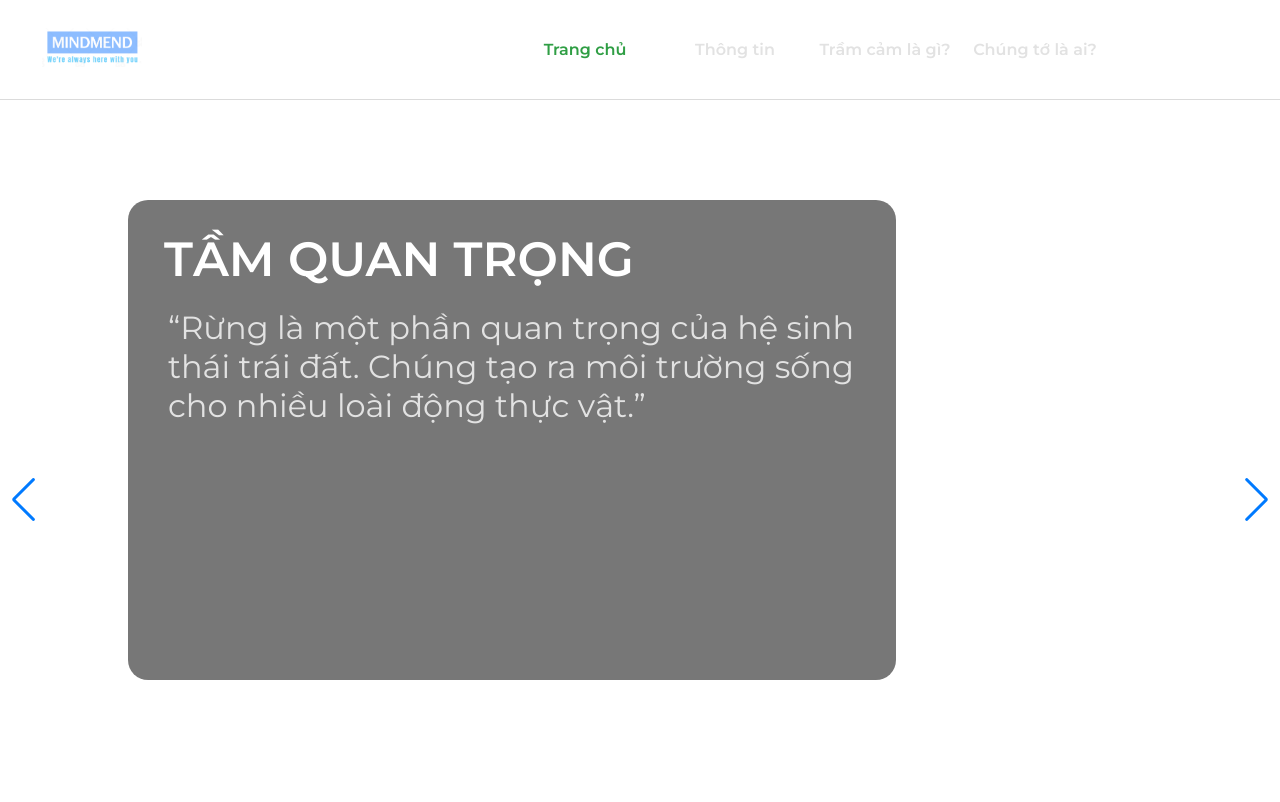
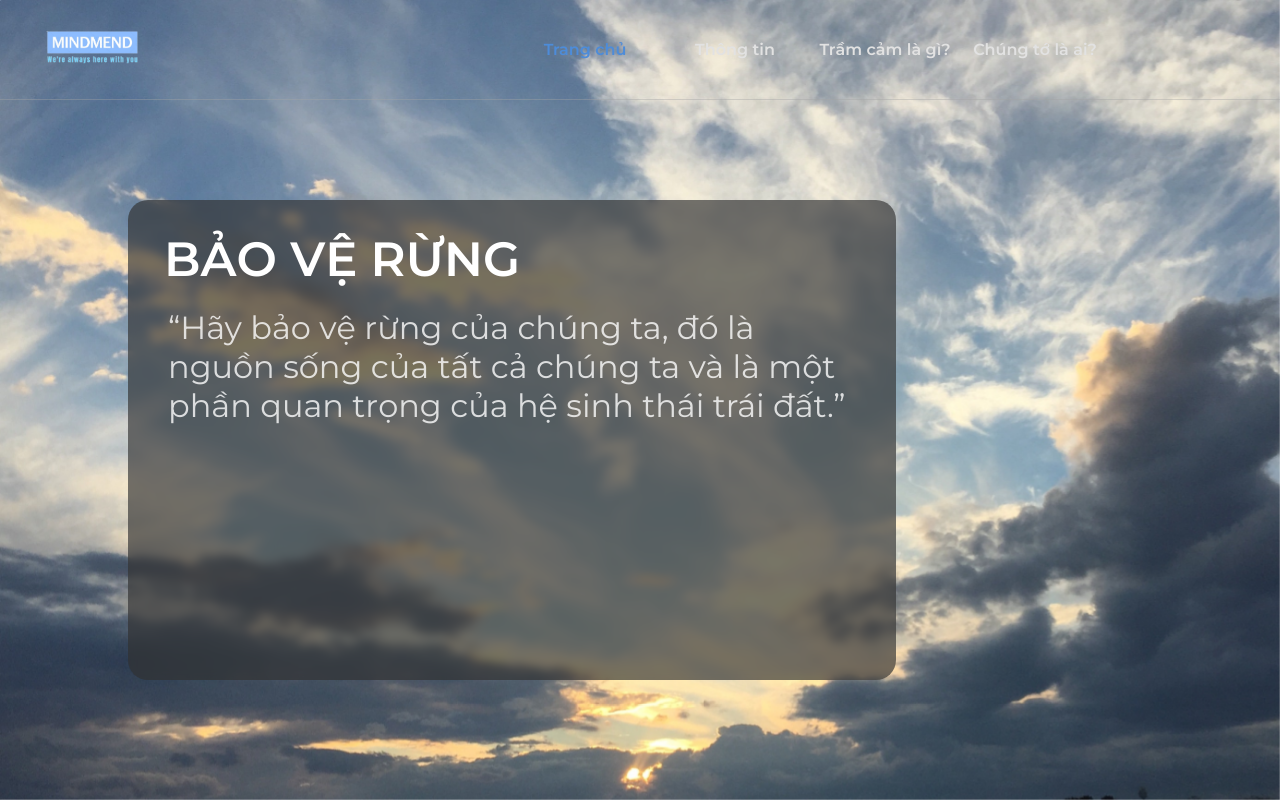
Before and after one commit to bobaonhan123/mind-mend, a React (Create React App) app: page / in a window 1280 px wide. Shown: the top 802 px of the page. Built offline with nearby package versions, Linux system fonts and the light colour scheme.

Commit message:
updated project structure

```diff
--- a/src/App.js
+++ b/src/App.js
@@ -5,7 +5,7 @@ import Footer from './Components/Footer';
 import MainPage from './Components/Pages/MainPage';
 import AboutUs from './Components/Pages/AboutUs';
 import News from './Components/Pages/News';
-import Report from './Components/Pages/Report';
+import WhatIsDepression from './Components/Pages/WhatIsDepression';
 
 function App() {
   return (
@@ -14,7 +14,7 @@ function App() {
       <Routes>
         <Route path='/' element={<MainPage />} />
         <Route path='/News' element={<News />} />
-        <Route path='/Report' element={<Report />} />
+        <Route path='/what-is-depression' element={<WhatIsDepression />} />
         <Route path='/about-us' element={<AboutUs />} />
       </Routes>
       <Footer />
--- a/src/Assets/CSS/Header.css
+++ b/src/Assets/CSS/Header.css
@@ -56,11 +56,11 @@ html,body{ scroll-behavior: smooth}
 .Header .navbar > li:hover a,
 .Header .navbar > li a.curr-page,
 .Header .mobile-nav > li a.curr-page {
-  color: #2f9e44;
+  color: #4d8cd9;
 }
 
 .Header .mobile-nav > li a.curr-page {
-  background-color: #01ff302b;
+  background-color: #8fbcf233;
   border-radius: 10px;
 }
 
--- a/src/Assets/CSS/MainPage.css
+++ b/src/Assets/CSS/MainPage.css
@@ -9,7 +9,7 @@
 .intro-img {
   height: 100vh;
   width: 100%;
-  /* background: url("../Img/BackgroundPage1-1.jpg"); */
+  background: url("../Img/Background/Mainpage-background-1.jpg");
   background-size: cover;
   position: fixed;
   top: 0;
--- a/src/Components/Header.js
+++ b/src/Components/Header.js
@@ -38,7 +38,7 @@ function Header() {
     window.location.pathname.includes("/News") ? "curr-page" : ""
   );
   const [link3, setLink3] = useState(
-    window.location.pathname.includes("/Report") ? "curr-page" : ""
+    window.location.pathname.includes("/what-is-depression") ? "curr-page" : ""
   );
   const [link4, setLink4] = useState(
     window.location.pathname.includes("/about-us") ? "curr-page" : ""
@@ -46,7 +46,7 @@ function Header() {
   useEffect(() => {
     setLink1("/" === window.location.pathname ? "curr-page" : "");
     setLink2(window.location.pathname.includes("/News") ? "curr-page" : "");
-    setLink3(window.location.pathname.includes("/Report") ? "curr-page" : "");
+    setLink3(window.location.pathname.includes("/what-is-depression") ? "curr-page" : "");
     setLink4(window.location.pathname.includes("/about-us") ? "curr-page" : "");
     window.scrollTo(0,0);
   }, [CurrLink]);
@@ -67,7 +67,7 @@ function Header() {
           </Link>
         </li>
         <li key="3">
-          <Link to="/Report" className={link3}>
+          <Link to="/what-is-depression" className={link3}>
             Trầm cảm là gì?
           </Link>
         </li>
@@ -90,7 +90,7 @@ function Header() {
           </Link>
         </li>
         <li key="3" onClick={handleBar}>
-          <Link to="/Report" className={link3}>
+          <Link to="/what-is-depression" className={link3}>
             Trầm cảm là gì?
           </Link>
         </li>
--- a/src/Components/Pages/MainPage.js
+++ b/src/Components/Pages/MainPage.js
@@ -1,8 +1,5 @@
 import {memo} from 'react'
-import { useState, useRef } from 'react';
 import { Link } from 'react-router-dom';
-import { Swiper, SwiperSlide } from 'swiper/react';
-import 'swiper/swiper-bundle.min.css';
 
 import '../../Assets/CSS/MainPage.css';
 import SwiperCore, { Navigation, Pagination, Autoplay } from 'swiper';
@@ -10,42 +7,16 @@ import SwiperCore, { Navigation, Pagination, Autoplay } from 'swiper';
 SwiperCore.use([Navigation, Pagination,Autoplay]);
 
 function MainPage() {
-  const swiper = useRef(null);
-  const [activeIndex, setActiveIndex] = useState(0);
-  const handleSlideChange = (swiper) => {
-    setActiveIndex(swiper.realIndex);
-  };
+
   return (
     <div className="main-page">
-      <div className={activeIndex === 1 ? 'intro-img intro-img2' : 'intro-img'}></div>
-      <Swiper
-        ref={swiper}
-        spaceBetween={50}
-        slidesPerView={1}
-        navigation
-        pagination={{ clickable: true }}
-        loop
-        autoplay={{ delay: 5000 }}
-        direction='horizontal'
-        onSlideChange={handleSlideChange}
-      >
-        <SwiperSlide>
+          <div className='intro-img'></div>
           <div className='intro-page'>
             <div className='intro-contentpane'>
               <h1>Bảo vệ rừng</h1>
               <p>“Hãy bảo vệ rừng của chúng ta, đó là nguồn sống của tất cả chúng ta và là một phần quan trọng của hệ sinh thái trái đất.”</p>
             </div>
           </div>
-        </SwiperSlide>
-        <SwiperSlide>
-          <div className='intro-page'>
-            <div className='intro-contentpane'>
-              <h1>Tầm quan trọng</h1>
-              <p>“Rừng là một phần quan trọng của hệ sinh thái trái đất. Chúng tạo ra môi trường sống cho nhiều loài động thực vật.”</p>
-            </div>
-          </div>
-        </SwiperSlide>
-      </Swiper>
 
       <div className='prevention-page'>
         <div className='prevention-content-pane'>
--- a/src/Components/Pages/Report.js
+++ b/src/Components/Pages/WhatIsDepression.js
@@ -1,6 +1,6 @@
 import React from 'react';
 import { useInView } from 'react-intersection-observer';
-import '../../Assets/CSS/Report.css';
+import '../../Assets/CSS/WhatIsDepression.css';
 
 const AnimatedLeftToRight = ({ children }) => {
   const [ref, inView] = useInView({
@@ -39,7 +39,7 @@ const AnimatedBottomToTop = ({ children }) => {
   );
 };
 
-const Report = () => {
+const WhatIsDepression = () => {
     return (
       <div>
         <div className="report" >
@@ -94,4 +94,4 @@ const Report = () => {
     )
 }
 
-export default Report
+export default WhatIsDepression
```
Also changed, not shown: public/PublicAssets/Img/logo.png, src/Assets/CSS/WhatIsDepression.css (renamed from src/Assets/CSS/Report.css), src/Assets/Img/Background/Mainpage-background-1.jpg (added).
